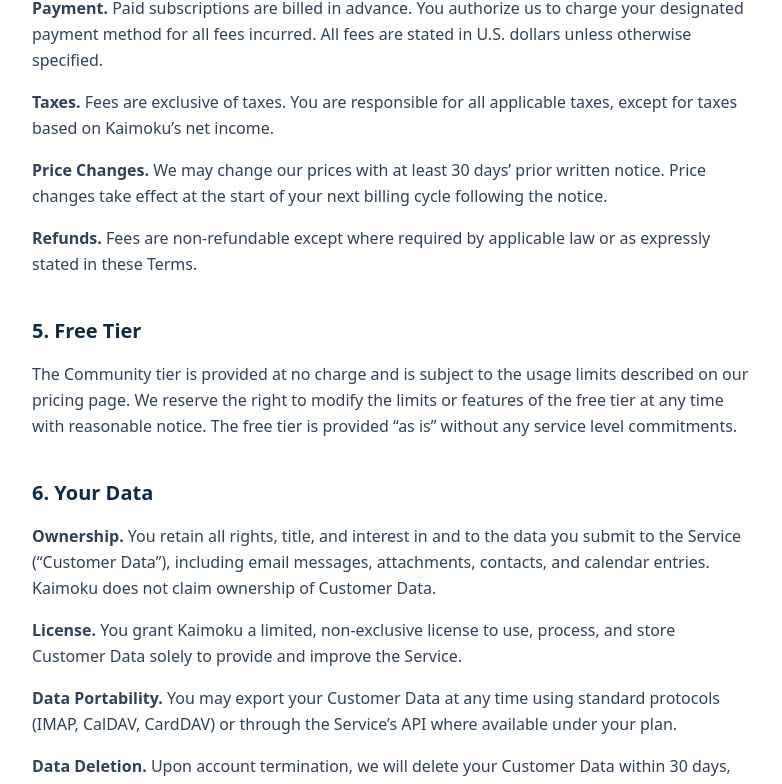
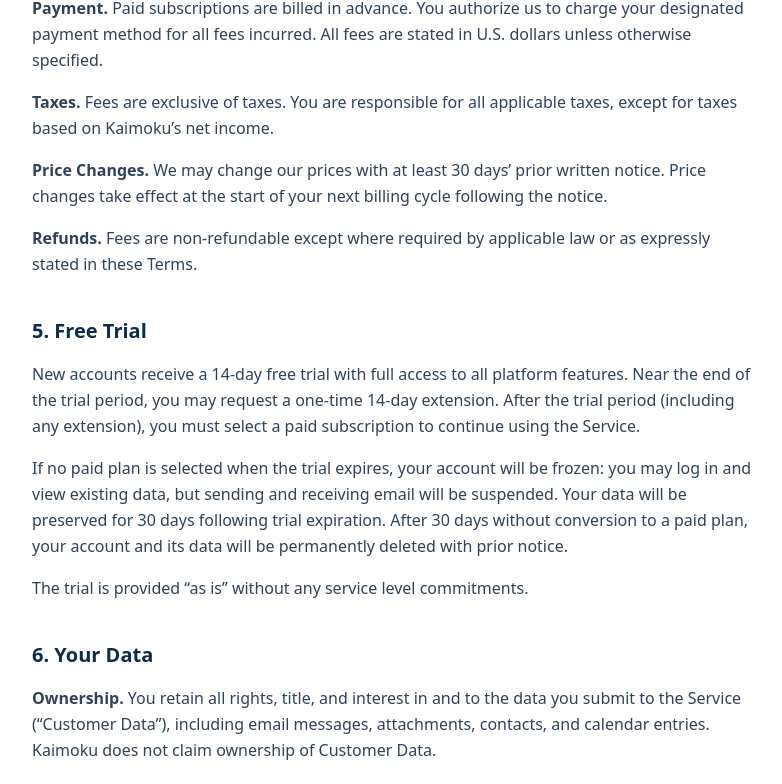
Before and after one commit to macole16/kaimoku-website, a Next.js app: page /legal/terms in a window 1280 px wide. Shown: the part 1172-1956 px from the top of the page, without its empty margins (248-1030 px from the left). Built offline with nearby package versions, Linux system fonts and the light colour scheme.

Commit message:
legal: update Terms of Service for trial model
Replace free Community tier language with 14-day trial terms including
extension, account freeze, and data retention policies.

```diff
--- a/src/app/legal/terms/page.tsx
+++ b/src/app/legal/terms/page.tsx
@@ -48,7 +48,7 @@
         <section>
           <h2>4. Subscriptions and Payment</h2>
           <p>
-            <strong>Plans.</strong> The Service is offered under multiple subscription tiers, including a free Community tier. Paid plans are billed monthly or annually, as selected at the time of purchase.
+            <strong>Plans.</strong> The Service is offered under multiple subscription tiers billed monthly or annually, as selected at the time of purchase. All plans require a paid subscription after the trial period ends.
           </p>
           <p>
             <strong>Payment.</strong> Paid subscriptions are billed in advance. You authorize us to charge your designated payment method for all fees incurred. All fees are stated in U.S. dollars unless otherwise specified.
@@ -65,9 +65,15 @@
         </section>
 
         <section>
-          <h2>5. Free Tier</h2>
+          <h2>5. Free Trial</h2>
           <p>
-            The Community tier is provided at no charge and is subject to the usage limits described on our pricing page. We reserve the right to modify the limits or features of the free tier at any time with reasonable notice. The free tier is provided &ldquo;as is&rdquo; without any service level commitments.
+            New accounts receive a 14-day free trial with full access to all platform features. Near the end of the trial period, you may request a one-time 14-day extension. After the trial period (including any extension), you must select a paid subscription to continue using the Service.
+          </p>
+          <p>
+            If no paid plan is selected when the trial expires, your account will be frozen: you may log in and view existing data, but sending and receiving email will be suspended. Your data will be preserved for 30 days following trial expiration. After 30 days without conversion to a paid plan, your account and its data will be permanently deleted with prior notice.
+          </p>
+          <p>
+            The trial is provided &ldquo;as is&rdquo; without any service level commitments.
           </p>
         </section>
 
```
